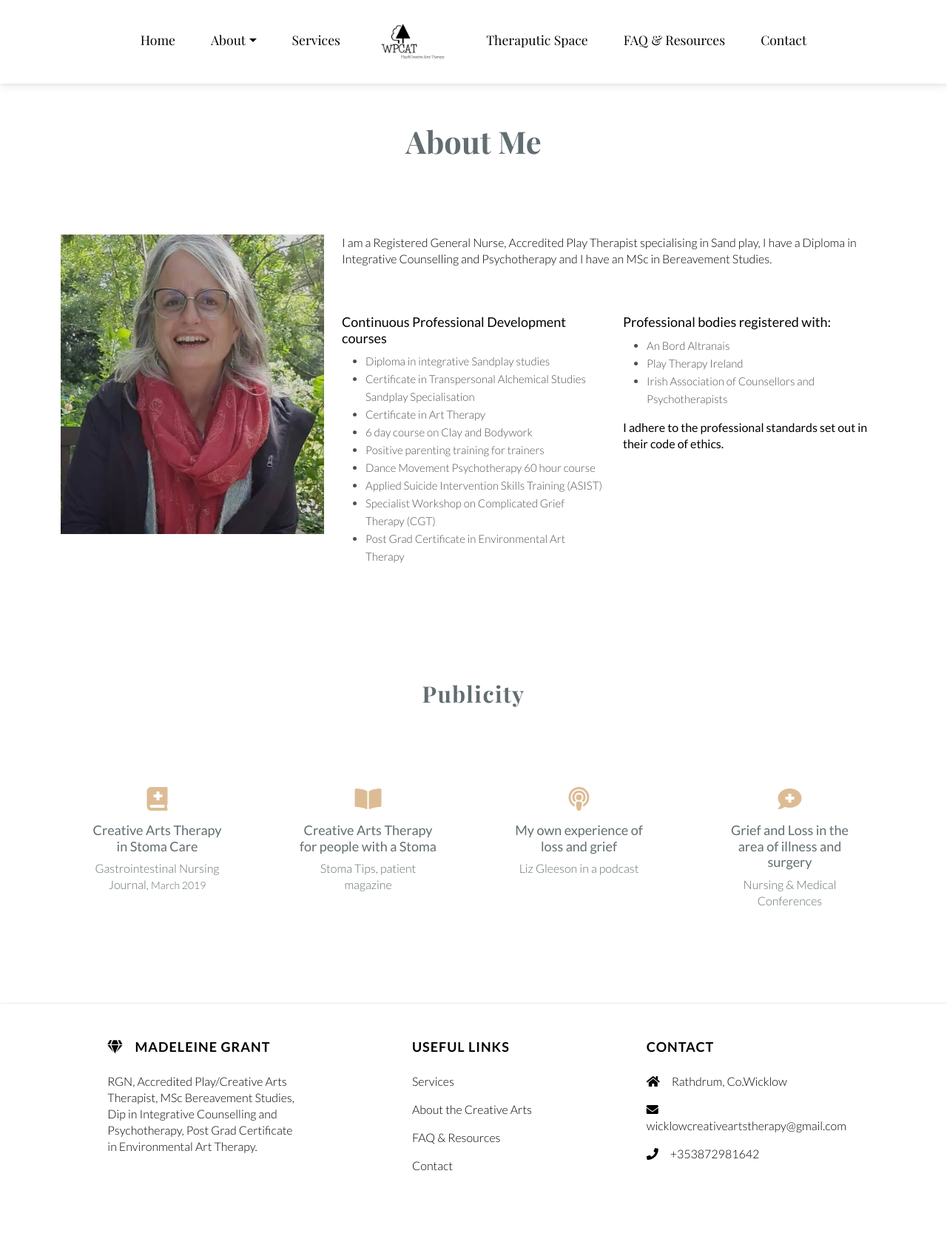
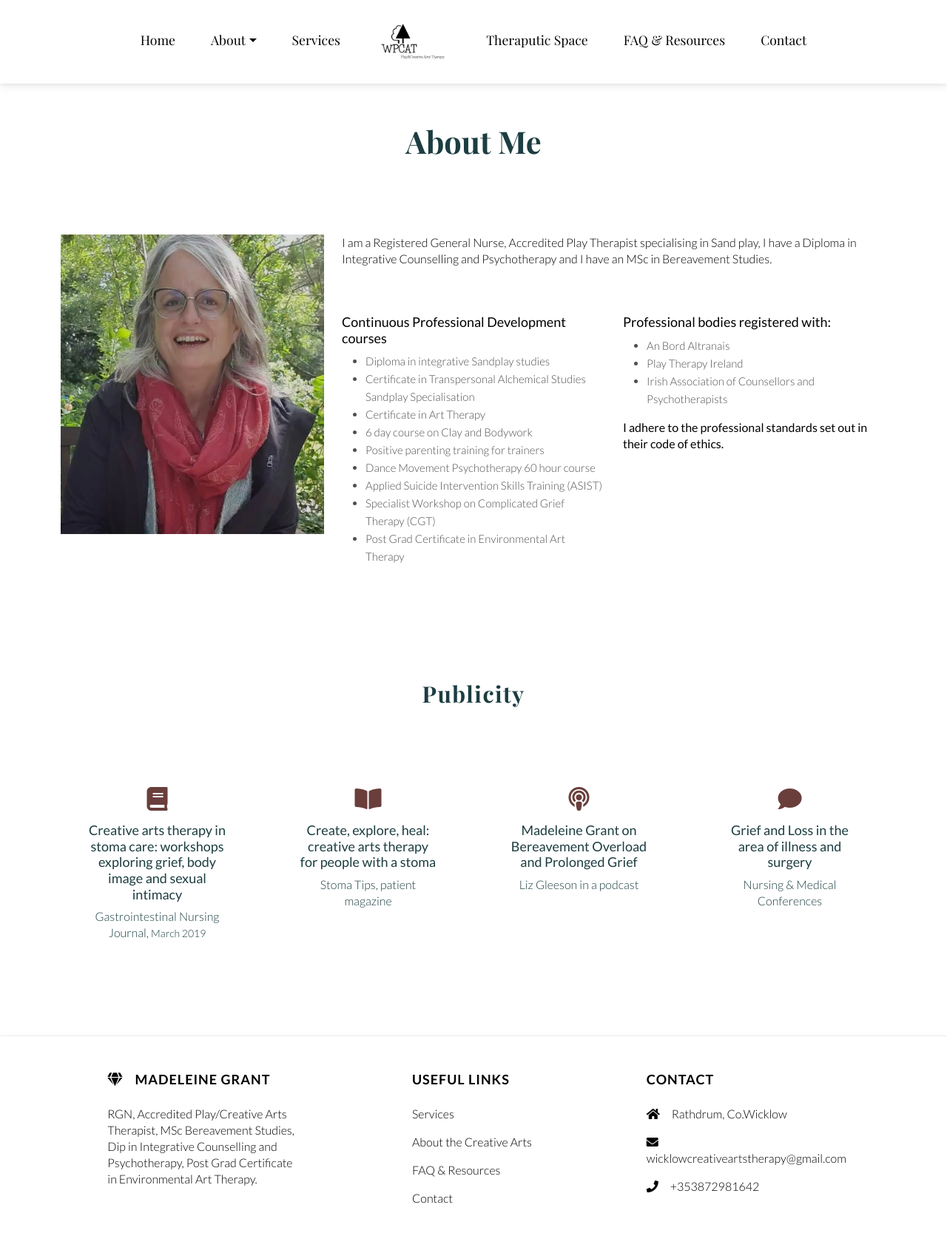
Before and after one commit to ClaireLally8/WicklowPCAT, a Flask app: page /about-me in a window 1280 px wide. Shown: the whole page at 74% size. Before the commit the page ends 1583 px from the top, so only its background shows below. Run offline with Flask 2, Linux system fonts and the light colour scheme; some libraries are stand-ins or nearby versions.

Commit message:
updates to text

```diff
--- a/app/helpers.py
+++ b/app/helpers.py
@@ -4,7 +4,7 @@ faq = [{
 },
 {
   "question": "What is Environmental Art Therapy?",
-  "answer": "Environmental Art Therapy is when we bring our therapy sessions out into nature. Nature has a way of giving us what we need at any given time. Being out in its wildness and its absolute beauty reminds us of how insignificant we are in the greater scheme of things and what seems like an insurmountable obstacle is actually manageable if seen from another perspective."
+  "answer": "Environmental Art Therapy is when we bring our therapy sessions out into nature. Nature has a way of giving us what we need at any given time. Being out in its wildness and its absolute beauty reminds us of how insignificant we are in the greater scheme of things and what seems like an insurmountable obstacle is actually manageable if seen from another perspective. RW Kimmerer (2013) describes how trees are teachers of healing. Despite all the damage we inflict on mother nature she does not turn her back on us but instead is constantly there for us. Elements in nature understand their interconnectedness. Life of one is dependent on the life of all. As a culture we have moved so far from what is natural and we are hurting as a result. Nature also lends itself to ritual and in its rhythms (the seasons, the tides, the winds etc) and seasonal changes we are reminded of our own losses and subsequent growth or decay. Fires can be lit, altars created, dens built, we can just walk and reflect on our loss. Having a witness, makes the sense of ritual more profound. Rituals and their embodied experience enable people to make meaning from their loss and to honour it. There is healing in that sense of ‘doing something’. Rituals allow for the processing of difficult feelings in a way that is safely contained. ‘There must be some among us with whom we can sit down and weep and still be counted as warriors’ Adrienne Rich"
 },
 {
   "question": "What is a Play Therapist?",
--- a/app/static/css/styles.css
+++ b/app/static/css/styles.css
@@ -1,11 +1,11 @@
 @import url('https://fonts.googleapis.com/css2?family=Lato:ital,wght@0,100;0,300;0,400;0,700;0,900;1,100;1,300;1,400;1,700;1,900&family=Playfair+Display:wght@400;500;600;700;800&display=swap');
 
 :root {
-	--p-darkpurple: #642D2C;
-	--p-navy: #626D71;
-	--s-gold: #DDBC95;
-	--s-gray:#CDCDC0;
-	--s-purple: #654D60;
+	--p-darkpurple: #c3613f;
+	--p-navy: #1C3D41;
+	--s-gold: #cf9c20;
+	--s-gray:#6c8893;
+	--s-purple: #693E3B;
 }
 * {
 	box-sizing: border-box;
@@ -99,6 +99,7 @@ span {
 .nav-text {
 	padding-top:1rem;
 }
+
 .overlay-text {
 	color:white;
 	text-shadow: 20px 20px 10px #000000;
@@ -120,7 +121,7 @@ span {
 }
 .publicity-icons {
 	font-size:2rem;
-	color:var(--s-gold);
+	color:var(--s-purple);
 }
 .publicity-par {
 	color: var(--p-navy);
--- a/app/templates/about_me.html
+++ b/app/templates/about_me.html
@@ -41,22 +41,22 @@
         <h2 class = "text-center mb-5">Publicity</h2>
               <div class="row d-flex justify-content-around">
                 <div class="col-sm-6 col-md-3 col-lg-3 p-5">
-                  <i class="fas fa-book-medical publicity-icons d-flex justify-content-center mb-3"></i>
-                  <h5 class="text-center publicity-link"><a href ="https://www.magonlinelibrary.com/doi/full/10.12968/gasn.2019.17.2.24" target="_blank">Creative Arts Therapy in Stoma Care</a></h5>
+                  <i class="fas fa-book publicity-icons d-flex justify-content-center mb-3"></i>
+                  <h5 class="text-center publicity-link"><a href ="https://www.magonlinelibrary.com/doi/full/10.12968/gasn.2019.17.2.24" target="_blank">Creative arts therapy in stoma care: workshops exploring grief, body image and sexual intimacy</a></h5>
                   <p class="publicity-par text-center">Gastrointestinal Nursing Journal, <small>March 2019</small></p>
                 </div>
                 <div class="col-sm-6 col-md-3 col-lg-3 p-5">
                   <i class="fas fa-book-open publicity-icons d-flex justify-content-center mb-3"></i>
-                    <h5 class="text-center publicity-link"><a href = "https://www.stomatips.com/features/article/create-explore-heal-creative-arts-therapy-for-people-with-a-stoma" target="_blank">Creative Arts Therapy for people with a Stoma</a></h5>
+                    <h5 class="text-center publicity-link"><a href = "https://www.stomatips.com/features/article/create-explore-heal-creative-arts-therapy-for-people-with-a-stoma" target="_blank"> Create, explore, heal: creative arts therapy for people with a stoma</a></h5>
                     <p class="publicity-par text-center">Stoma Tips, patient magazine</p>
                   </div>
                 <div class="col-sm-6 col-md-3 col-lg-3 z-depth-2 p-5">
                   <i class="fas fa-podcast publicity-icons d-flex justify-content-center mb-3"></i>
-                  <h5 class="text-center publicity-link"><a href = "https://www.shapesofgrief.com/podcast/gs15wkwsa9rvs7k6ml6s6irwoez0b2?rq=Madeleine%20Grant" target="_blank">My own experience of loss and grief</a></h5>
+                  <h5 class="text-center publicity-link"><a href = "https://www.shapesofgrief.com/podcast/gs15wkwsa9rvs7k6ml6s6irwoez0b2?rq=Madeleine%20Grant" target="_blank">Madeleine Grant on Bereavement Overload and Prolonged Grief</a></h5>
                   <p class="publicity-par text-center">Liz Gleeson in a podcast</p>
                 </div>
                 <div class="col-sm-6 col-md-3 col-lg-3 p-5">
-                  <i class="fas fa-comment-medical publicity-icons d-flex justify-content-center mb-3"></i>
+                  <i class="fas fa-comment publicity-icons d-flex justify-content-center mb-3"></i>
                   <h5 class="text-center">Grief and Loss in the area of illness and surgery</h5>
                   <p class="publicity-par text-center">Nursing & Medical Conferences</p>
                 </div>
--- a/app/templates/structure.html
+++ b/app/templates/structure.html
@@ -11,6 +11,7 @@
       <link href="https://fonts.googleapis.com/css?family=Roboto:300,400,500,700&display=swap" rel="stylesheet"/>
       <link href="https://cdnjs.cloudflare.com/ajax/libs/mdb-ui-kit/3.10.1/mdb.min.css" rel="stylesheet"/>
       <link rel="stylesheet" href="{{ url_for('static', filename='css/styles.css') }}" type="text/css"/>
+      <link rel="stylesheet" href="{{ url_for('static', filename='css/navbar.css') }}" type="text/css"/>
       {% block extra_css %}{% endblock %}
    </head>
    <body>
--- a/wsgi.py
+++ b/wsgi.py
@@ -1,3 +1,6 @@
 from app.main import app
 if __name__ == '__main__':
-    app.run()
+    app.secret_key = 'mysecret'
+    app.run(host='0.0.0.0',
+            port=5000,
+            debug=True)
```
Also changed, not shown: app/templates/contact.html (+5 -4 lines), app/templates/index.html (+5 -8 lines).
